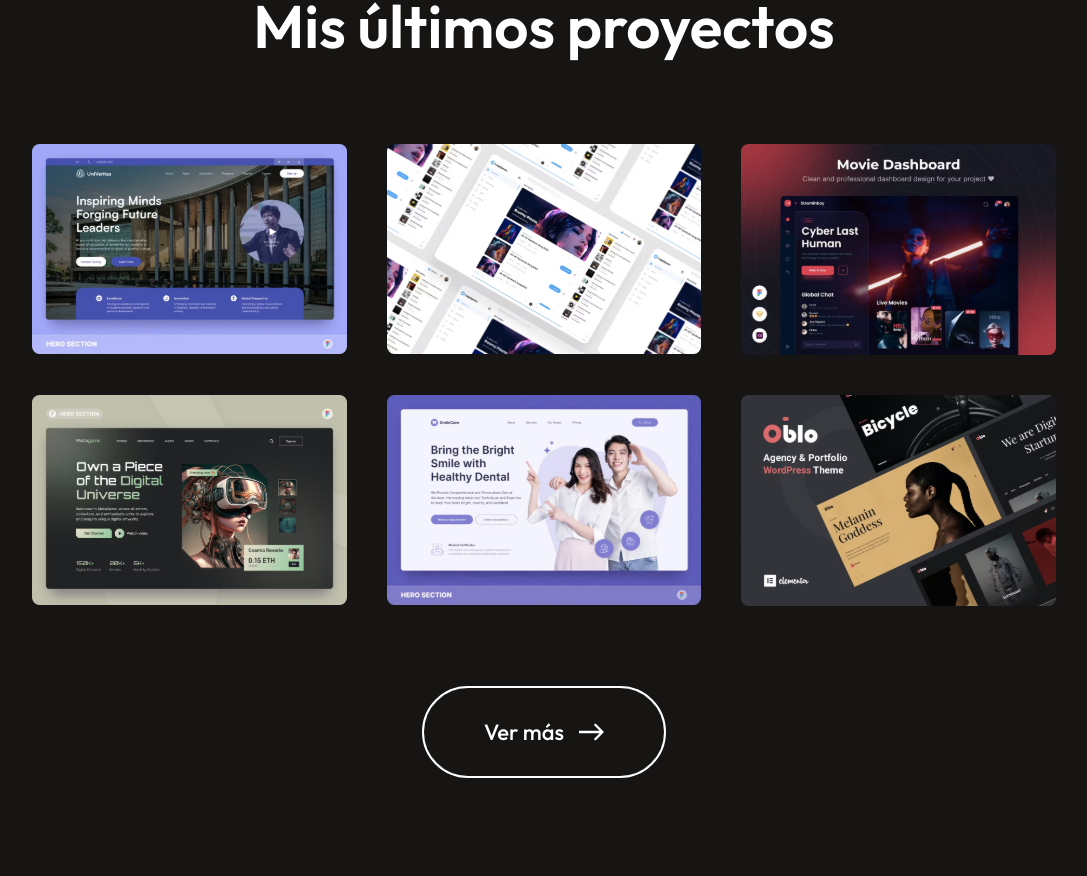
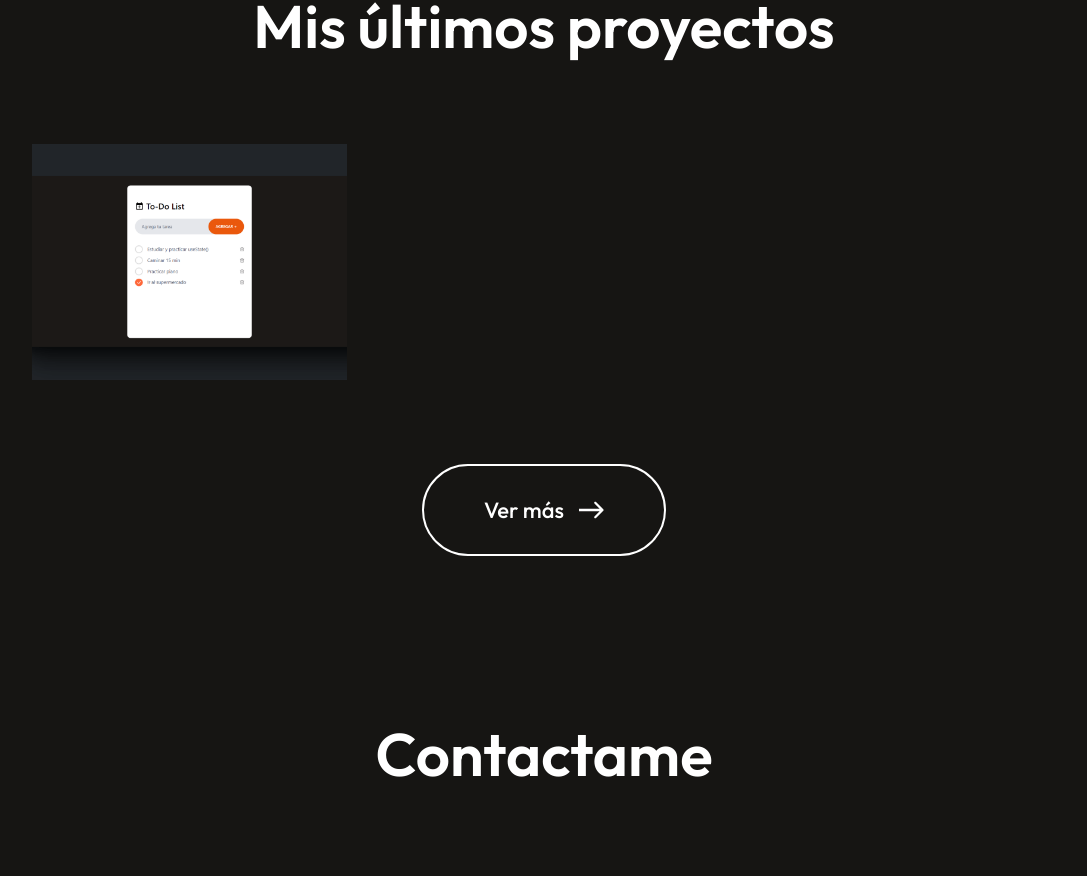
Before and after one commit to eliasgiannantonio/PortfolioEliasG, a React (Vite) app: page / in a window 1280 px wide. Shown: the part 1494-2370 px from the top of the page, without its empty margins (96-1183 px from the left). Built offline with nearby package versions, Linux system fonts and the light colour scheme.

Commit message:
Ultimos ajustes! Agrego mi ultimo proyecto de mi todo list

```diff
--- a/src/assets/mywork_data.js
+++ b/src/assets/mywork_data.js
@@ -1,40 +1,11 @@
-import project1_img from '../assets/project_1.svg'
-import project2_img from '../assets/project_2.svg'
-import project3_img from '../assets/project_3.svg'
-import project4_img from '../assets/project_4.svg'
-import project5_img from '../assets/project_5.svg'
-import project6_img from '../assets/project_6.svg'
+import project1_img from '../assets/project_1.png'
 
 const mywork_data = [
     {
         w_no:1,
         w_name:"Web design",
-        w_img:project1_img
-    },
-    {
-        w_no:2,
-        w_name:"Web design",
-        w_img:project2_img
-    },
-    {
-        w_no:3,
-        w_name:"Web design",
-        w_img:project3_img
-    },
-    {
-        w_no:4,
-        w_name:"Web design",
-        w_img:project4_img
-    },
-    {
-        w_no:5,
-        w_name:"Web design",
-        w_img:project5_img
-    },
-    {
-        w_no:6,
-        w_name:"Web design",
-        w_img:project6_img
+        w_img:project1_img,
+        w_url: "https://todo-eg-app.netlify.app/"
     },
 ]
 
--- a/src/components/Proyectos/Proyectos.jsx
+++ b/src/components/Proyectos/Proyectos.jsx
@@ -10,7 +10,7 @@ const Proyectos = () => {
         </div>
         <div className="proyectos-container">
             {mywork_data.map((work, index) => {
-                return <img key={index} src={work.w_img} alt="" />
+                return <a target="blank" href={work.w_url}><img key={index} src={work.w_img} alt="" /></a>
             })}
         </div>
         <div className="proyectos-ver-mas">
```
Also changed, not shown: src/assets/project_1.png (added).
